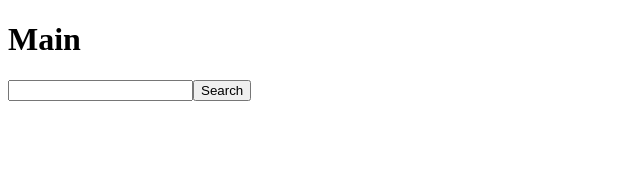
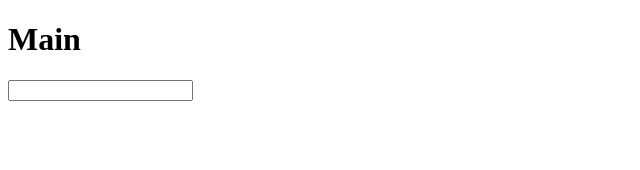
Before and after one commit to findmemedia/findmemedia, a React (Create React App) app in the folder client/: page / in a window 1280 px wide. Shown: the top 170 px of the page, without its empty margins (0-640 px from the left). Built offline with nearby package versions, Linux system fonts and the light colour scheme; the HTML template or start-up script is replaced by a standard one.

Commit message:
implemented QueryFill component

```diff
--- /dev/null
+++ b/client/src/components/QueryFill.js
@@ -0,0 +1,9 @@
+export default function QueryFill(props) {
+    return (
+        <div onClick={() => {
+            fetch(`/algorithm?title=${props.title}`)
+                .then(res => res.json())
+                .then(props.setResponse);
+        }} ><h1>{props.title}</h1></div>
+    );
+}
--- a/client/src/components/Search.js
+++ b/client/src/components/Search.js
@@ -1,9 +1,10 @@
 import { useState } from 'react';
 import Card from './Card';
+import QueryFill from './QueryFill';
 
 export default function Search() { //TODO: Split Search into more components, and make everything more reusable
     const [mediaResponse, setMediaResponse] = useState([]);
-    const [query, setQuery] = useState('');
+    const [query, setQuery] = useState(''); //query not needed unless enter/button is functioning
     const [autofill, setAutofill] = useState([]);
     return (
         <div>
@@ -13,12 +14,7 @@ export default function Search() { //TODO: Split Search into more components, an
                     .then(res => res.json())
                     .then(setAutofill);
             }} />
-            <button title='Click' onClick={() => {
-                fetch(`/algorithm?title=${query}`)
-                    .then(res => res.json())
-                    .then(setMediaResponse);
-            }}>Search</button>
-            {autofill.map((item) => <h1>{item.title}</h1>) /* TODO: Break autofill stuff into 1-2 components */}
+            {autofill.map((item) => <QueryFill title={item.title} setResponse={setMediaResponse} />) /* TODO: Break autofill stuff into 1-2 components */}
             {mediaResponse.map((item) => <Card media={item} />)}
         </div>
     );
```
